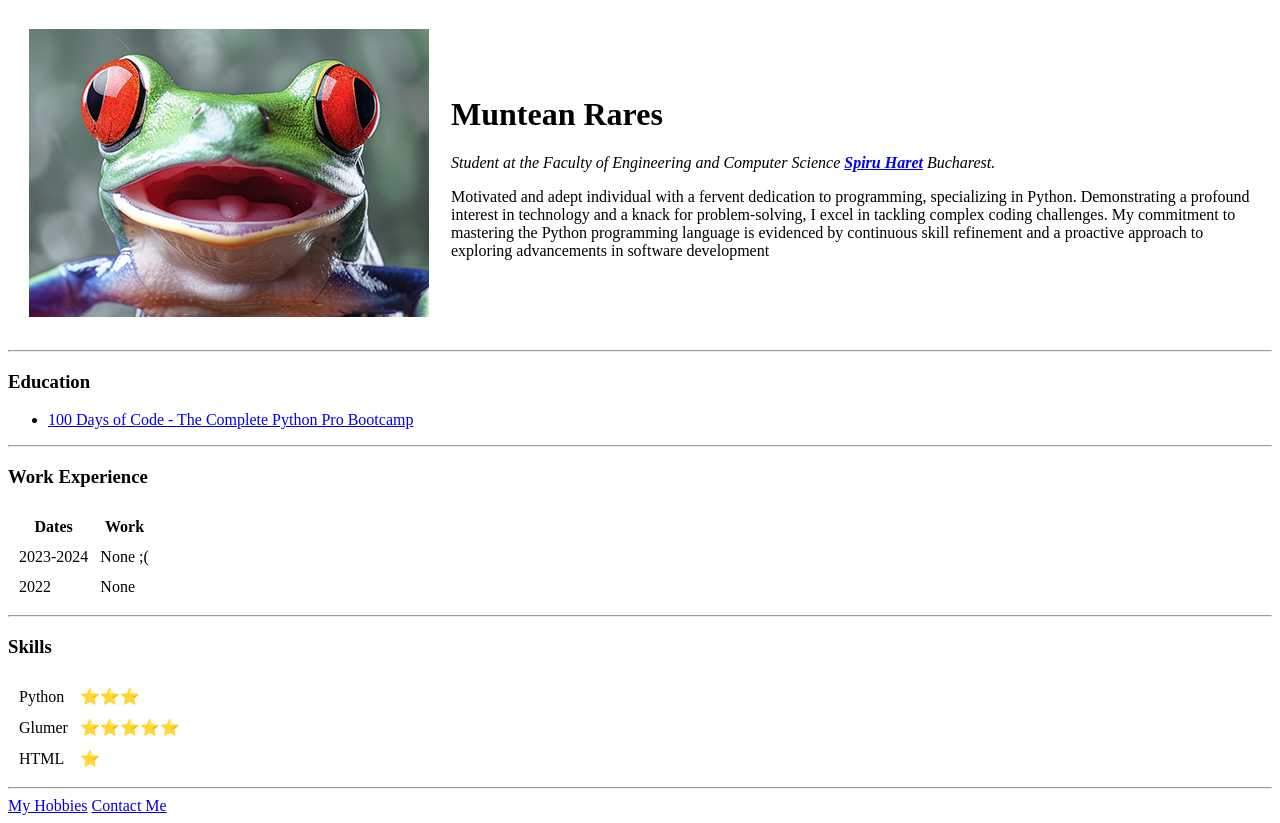
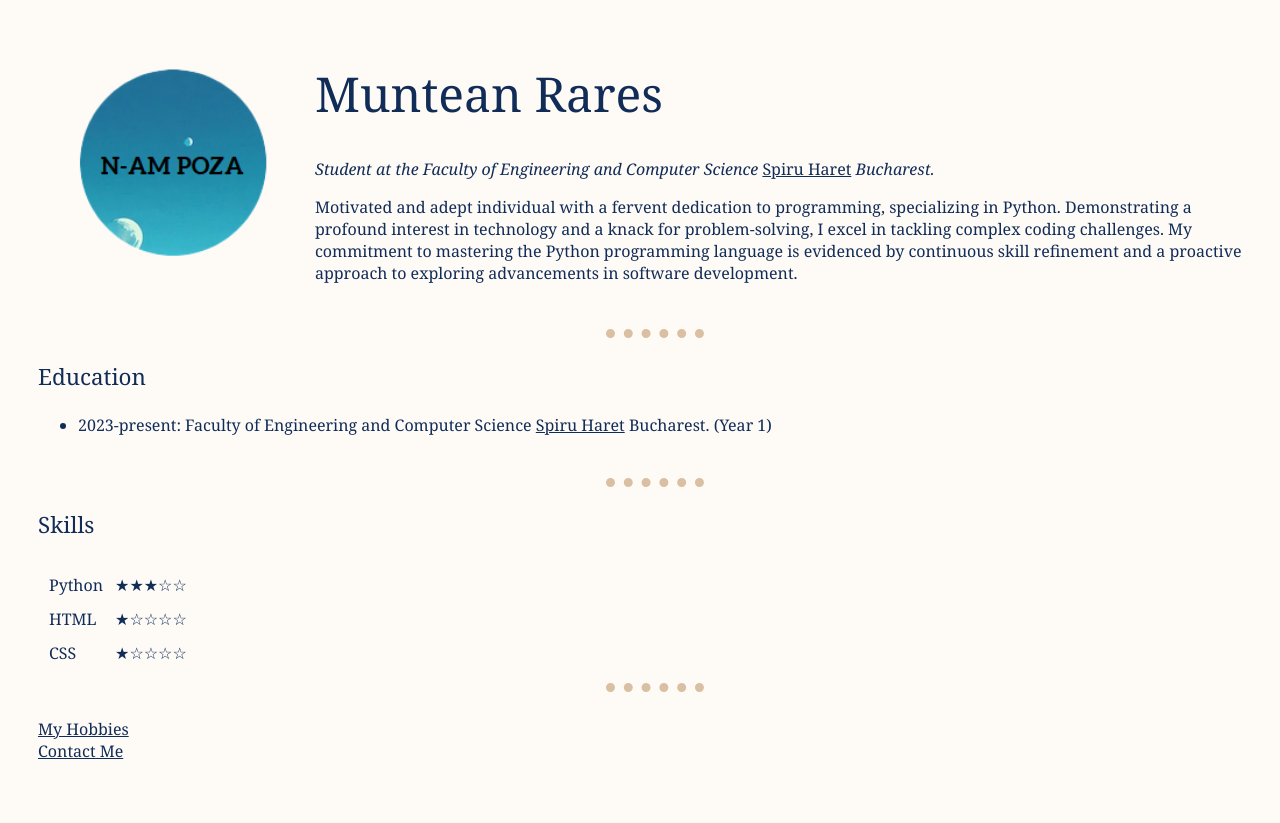
Before and after one commit to Muntean-Rares/CV, a plain HTML site: page index.html in a window 1280 px wide. After the commit the page ends 800 px from the top, so only its background shows below. Drawn offline with Linux system fonts and the light colour scheme.

Commit message:
Updated woth some css

```diff
--- /dev/null
+++ b/css/style.css
@@ -0,0 +1,45 @@
+body {
+    background-color: #FEFAF6;
+    padding-left: 30px;
+}
+
+hr {
+    border-color: #DAC0A3;
+    border-width: 0.6em;
+    border-style: dotted none none none;
+    width: 8%;
+}
+
+h1 {
+    color: #102C57;
+    font: 3em "Georgia", serif;
+}
+
+h3 {
+    color: #102C57;
+    font: 1.4em "Georgia", serif;
+}
+
+img {
+    height: 220px;
+}
+
+p {
+    color: #102C57;
+    font: 1em "Georgia", serif;
+}
+
+li {
+    color: #102C57;
+    font: 1em "Georgia", serif;
+}
+
+td {
+    color: #102C57;
+    font: 1em "Georgia", serif;
+}
+
+a {
+    color: #102C57;
+    font: 1em "Georgia", serif;
+}
--- a/index.html
+++ b/index.html
@@ -4,67 +4,50 @@
     <head>
         <meta charset="UTF-8">
         <title>My Website</title>
+        <link rel="stylesheet" href="css/style.css">
     </head>
 
     <body>
         <table cellspacing="20">
             <tr>
-                <td><img src="done (18).jpeg" alt="a frog."></td>
+                <td><img src="Images/nampoz.png" alt="a frog."></td>
                 <td>
                     <h1>Muntean Rares</h1>
                     <p><em>Student at the Faculty of Engineering and Computer Science <strong><a href="https://misn-b.spiruharet.ro/informatica">Spiru Haret</a></strong> Bucharest.</em></p>
                     <p>Motivated and adept individual with a fervent dedication to programming, specializing in Python.
                     Demonstrating a profound interest in technology and a knack for problem-solving, I excel in tackling
                     complex coding challenges. My commitment to mastering the Python programming language is evidenced by
-                    continuous skill refinement and a proactive approach to exploring advancements in software development</p>
+                    continuous skill refinement and a proactive approach to exploring advancements in software development.</p>
                 </td>
             </tr>
         </table>
         <hr>
         <h3>Education</h3>
         <ul>
-            <li><a href="https://www.udemy.com/course/100-days-of-code/">100 Days of Code - The Complete Python Pro Bootcamp</a></li>
+            <li> 2023-present: Faculty of Engineering and Computer Science <a href="https://misn-b.spiruharet.ro/informatica">Spiru Haret</a> Bucharest. (Year 1)</li>
         </ul>
-        <hr>
-        <h3>Work Experience</h3>
-        <table cellspacing="10">
-            <thead>
-                <tr>
-                    <th>Dates</th>
-                    <th>Work</th>
-                </tr>
-            </thead>
-            <tbody>
-                <tr>
-                    <td>2023-2024</td>
-                    <td>None ;(</td>
-                </tr>
-                <tr>
-                    <td>2022</td>
-                    <td>None</td>
-                </tr>
-            </tbody>
-        </table>
+        <br>
         <hr>
         <h3>Skills</h3>
         <table cellspacing="10">
             <tbody>
                 <tr>
                     <td>Python</td>
-                    <td>⭐⭐⭐</td>
-                </tr>
-                <tr>
-                    <td>Glumer</td>
-                    <td>⭐⭐⭐⭐⭐</td>
+                    <td>★★★☆☆</td>
                 </tr>
                 <tr>
                     <td>HTML</td>
-                    <td>⭐</td>
+                    <td>★☆☆☆☆</td>
+                </tr>
+                <tr>
+                    <td>CSS</td>
+                    <td>★☆☆☆☆</td>
                 </tr>
             </tbody>
         </table>
         <hr>
-        <a href="my_hobbies.html">My Hobbies</a>
+        <br>
+        <a href="my_hobbies.html">My Hobbies</a><br>
         <a href="contact.html">Contact Me</a>
     </body>
 
```
Also changed, not shown: contact.html (+1 -0 lines), my_hobbies.html (+1 -0 lines), Images/nampoz.png (added).
